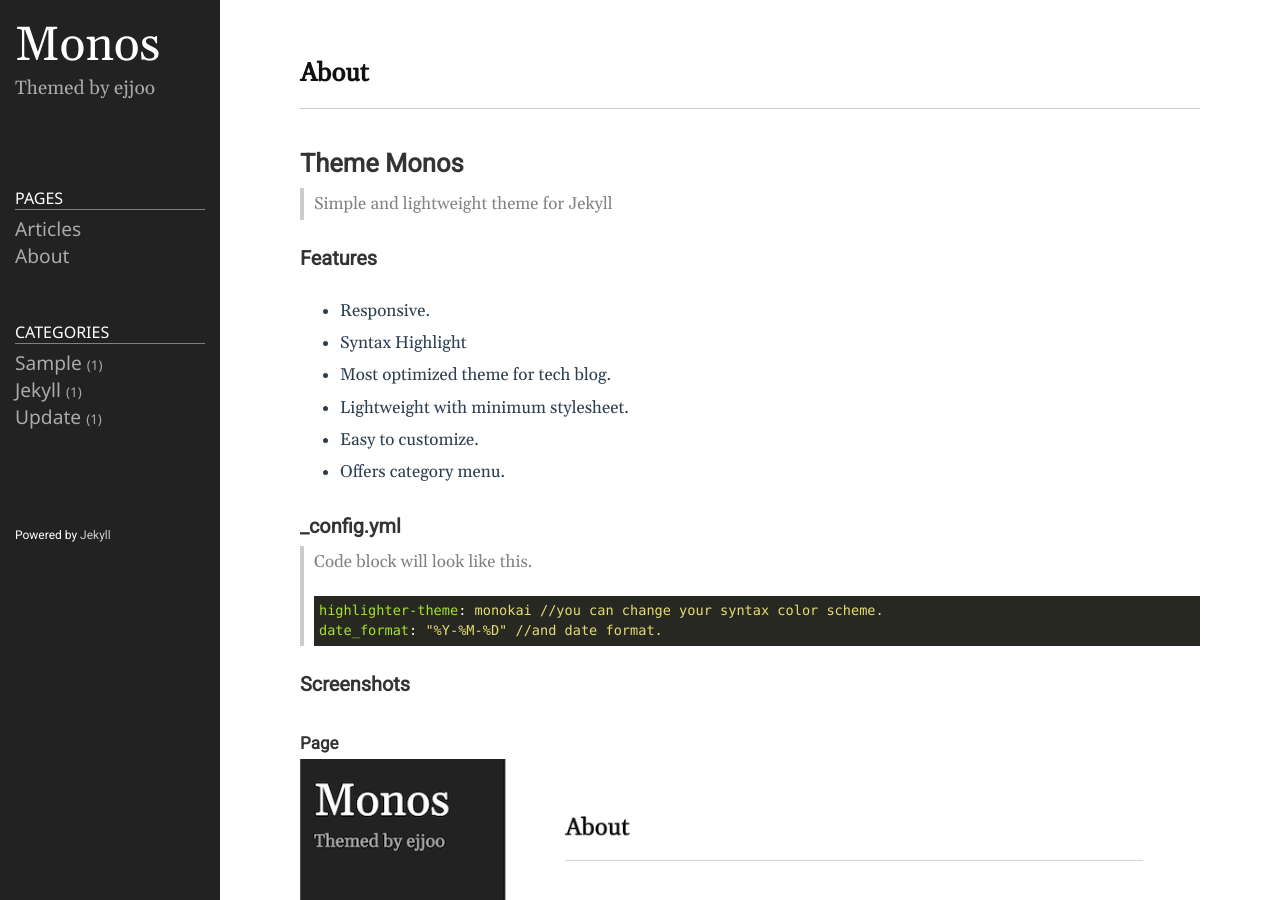
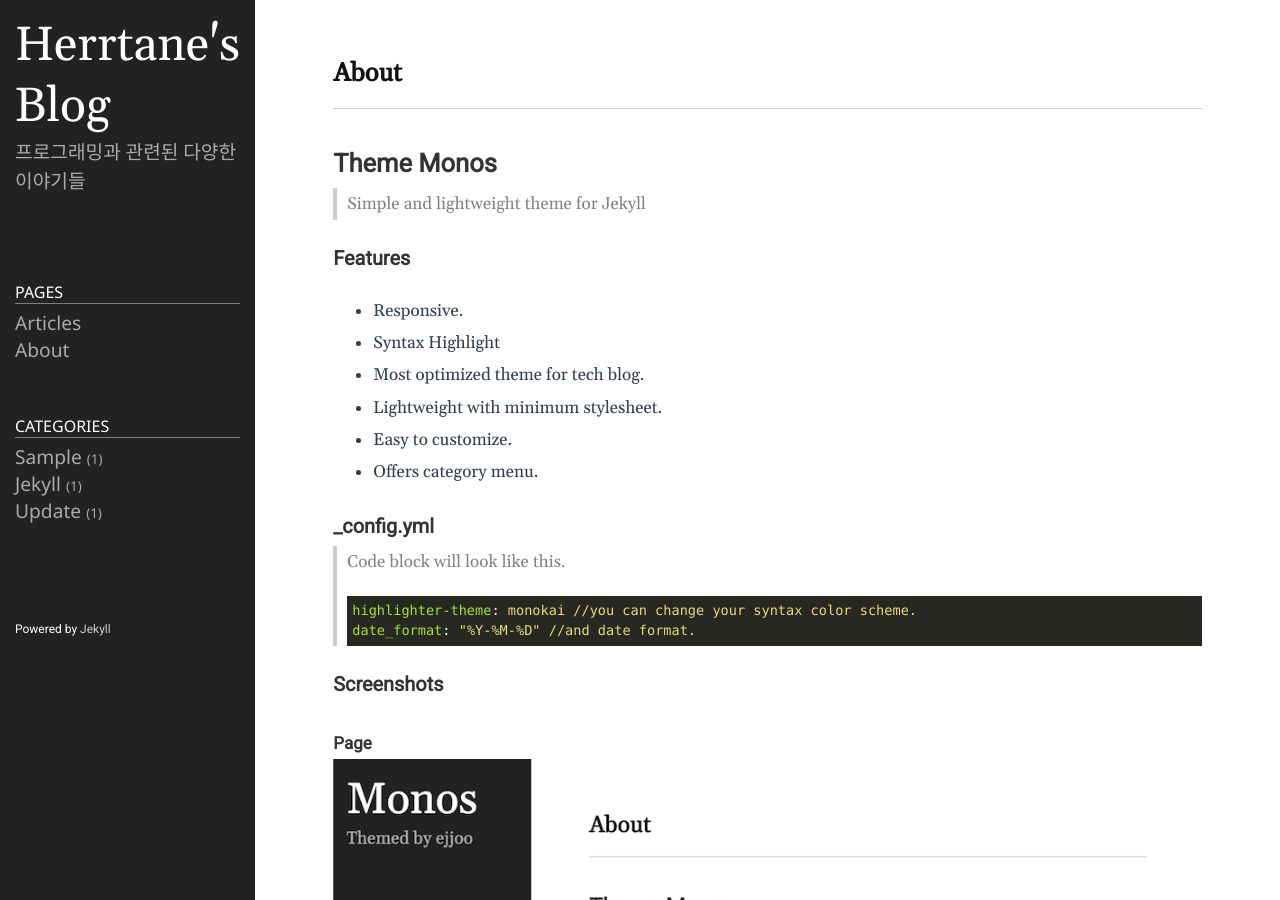
Before and after one commit to Herrtane/Herrtane.github.io, a Jekyll site: the page built from README.md, in a window 1280 px wide and 900 px high. Built offline with Jekyll 4.4.1, drawn with Linux system fonts in a browser that asks for light colours.

Commit message:
Base customizing1

```diff
--- a/_config.yml
+++ b/_config.yml
@@ -18,13 +18,13 @@
 # You can create any custom variable you would like, and they will be accessible
 # in the templates via {{ site.myvariable }}.
 
-title: Monos
-email: ejjoo7994@gmail.com
+title: Herrtane's Blog
+email: herrtane@gmail.com
 description: >- # this means to ignore newlines until "baseurl:"
-  Themed by ejjoo
-# baseurl: "/" # the subpath of your site, e.g. /blog
-# url: "http://ejjoo.github.io" # the base hostname & protocol for your site, e.g. http://example.com
-github_username: ejjoo
+  프로그래밍과 관련된 다양한 이야기들
+baseurl: "" # the subpath of your site, e.g. /blog
+url: "http://Herrtane.github.io" # the base hostname & protocol for your site, e.g. http://example.com
+github_username: Herrtane
 highlighter: rouge
 svg:
   optimize: true
```
